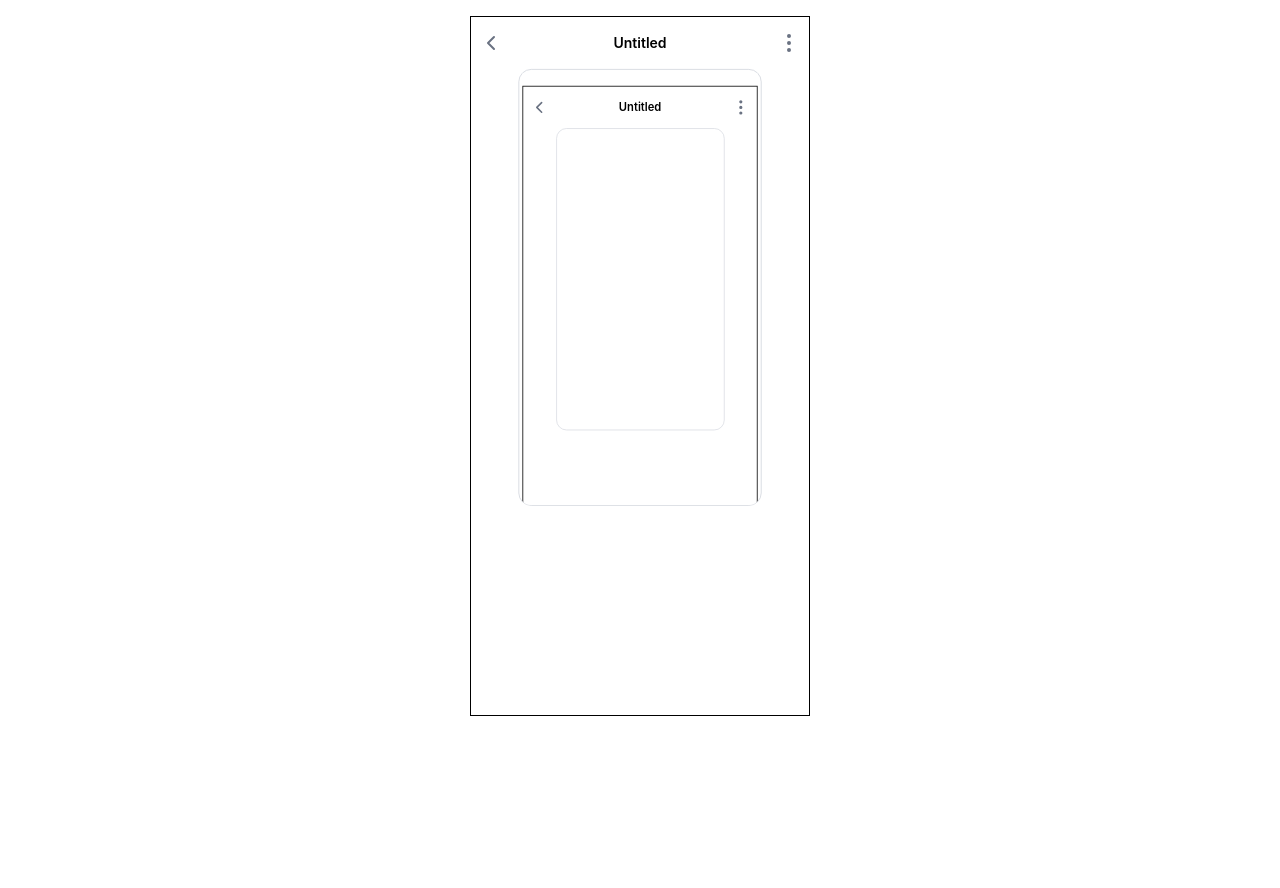
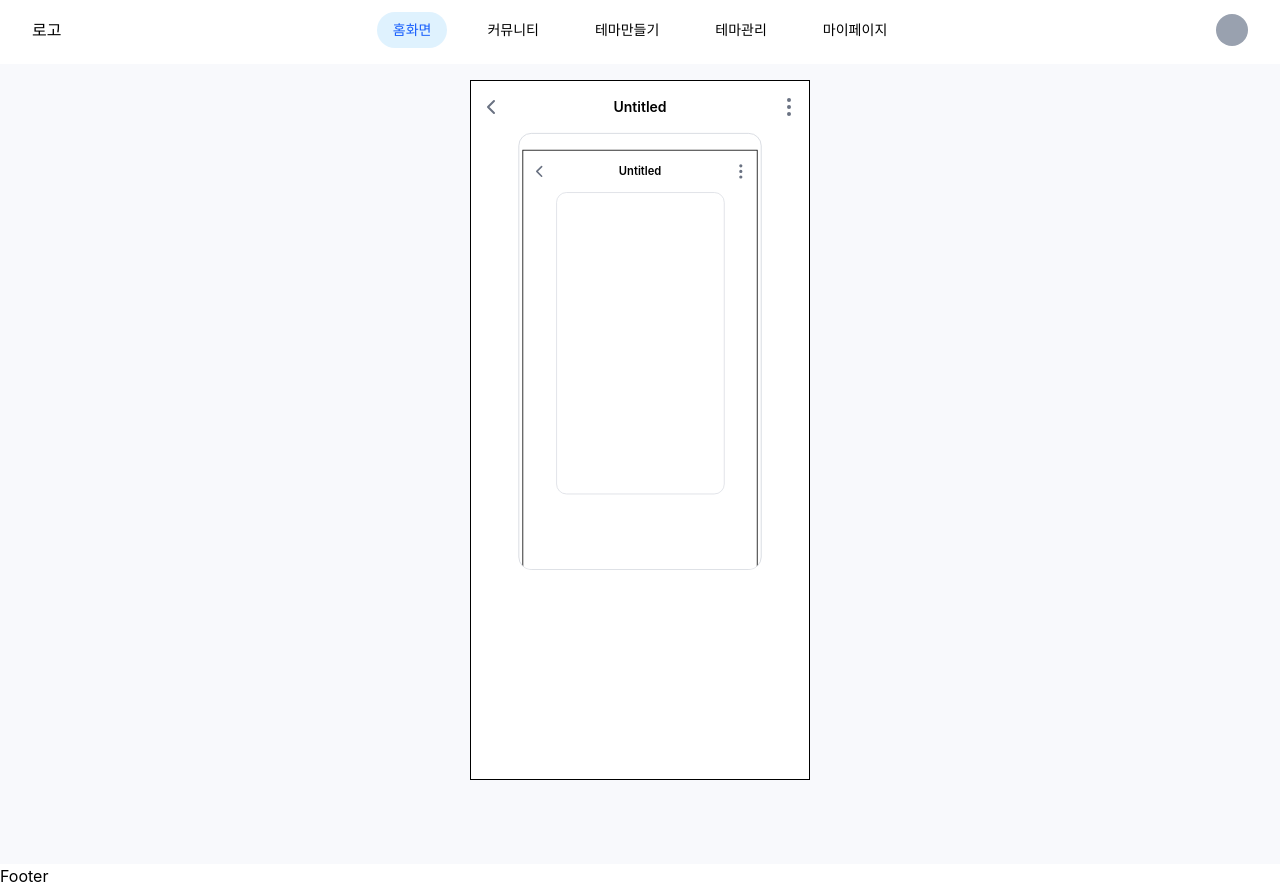
Before and after one commit to kakao-theme-maker/frontend, a React (Vite) app: page /themes/1/customize in a window 1280 px wide. Before the commit the page ends 800 px from the top, so only its background shows below. Built offline with nearby package versions, Linux system fonts and the light colour scheme.

Commit message:
feat: 네비게이션 및 푸터 컴포넌트 추가, 레이아웃 통합

```diff
--- /dev/null
+++ b/src/components/Footer.tsx
@@ -0,0 +1,6 @@
+
+export default function Footer() {
+  return (
+    <div max-w-360 mx-auto>Footer</div>
+  )
+}
--- /dev/null
+++ b/src/components/Nav.tsx
@@ -0,0 +1,29 @@
+import NavButton from "./NavButton";
+
+export default function Nav() {
+  return (
+    <nav className="fixed top-0 left-0 right-0 z-50 h-16 bg-white max-w-360 mx-auto">
+      <div className="w-full flex items-center py-3 px-8">
+        {/* 왼쪽 */}
+        <div className="flex-1">
+          <span>로고</span>
+        </div>
+
+        {/* 가운데 */}
+        <div className="flex items-center gap-6">
+          <NavButton label="홈화면" isSelected />
+          <NavButton label="커뮤니티" />
+          <NavButton label="테마만들기" />
+          <NavButton label="테마관리" />
+          <NavButton label="마이페이지" />
+        </div>
+
+        {/* 오른쪽 */}
+        <div className="flex-1 flex justify-end">
+          <div className="w-8 h-8 rounded-full bg-gray-400" />
+        </div>
+      </div>
+
+    </nav>
+  )
+}
--- /dev/null
+++ b/src/components/NavButton.tsx
@@ -0,0 +1,27 @@
+interface NavButtonProps {
+  label: string;
+  isSelected?: boolean;
+  onClick?: () => void;
+}
+
+export default function NavButton({
+  label,
+  isSelected = false,
+  onClick,
+}: NavButtonProps) {
+  return (
+    <button
+      onClick={onClick}
+      className={`
+        px-4 py-2 text-sm transition-colors
+        rounded-full
+        ${isSelected
+          ? "bg-sky-100 text-blue-600"
+          : "bg-transparent text-black"
+        }
+      `}
+    >
+      {label}
+    </button>
+  );
+}
--- a/src/layouts/MainLayout.tsx
+++ b/src/layouts/MainLayout.tsx
@@ -0,0 +1,17 @@
+import { Outlet } from "react-router-dom";
+import Nav from "@/components/Nav";
+import Footer from "@/components/Footer";
+
+export default function MainLayout() {
+  return (
+    <div className="relation min-h-screen flex flex-col pt-16 max-w-360 mx-auto ">
+      <Nav />
+
+      <main className="flex-1 bg-[#F8F9FC]">
+        <Outlet />
+      </main>
+
+      <Footer />
+    </div>
+  );
+}
--- a/src/pages/theme/customize/CustomizeLayout.tsx
+++ b/src/pages/theme/customize/CustomizeLayout.tsx
@@ -23,9 +23,9 @@ export default function CustomizeLayout() {
 
   return (
     <div>
-      <div className="flex min-h-screen items-start justify-center bg-white py-4">
+      <div className="flex min-h-screen items-start justify-center py-4">
         <div id="phone-root" ref={containerRef}
-          className="relative flex h-[700px] w-[340px] flex-col overflow-hidden border border-secondary-200">
+          className="relative flex h-[700px] w-[340px] flex-col overflow-hidden border border-secondary-200 bg-white">
           {/* 헤더 */}
           <div className="flex justify-between items-center p-2">
             <ChevronLeft size={24} className="s text-gray-500"
--- a/src/routes/AppRoutes.tsx
+++ b/src/routes/AppRoutes.tsx
@@ -5,18 +5,23 @@ import NotFound from "@/pages/NotFound";
 import ThemeList from "@/pages/theme/ThemeList";
 import ThemePreview from "@/pages/theme/ThemePreview";
 import { Route, Routes } from "react-router-dom";
+import MainLayout from "@/layouts/MainLayout";
 
 export default function AppRoutes() {
   return (
     <Routes>
+      <Route element={<MainLayout />}>
         <Route path="/" element={<Home />} />
 
         <Route path="/themes" element={<ThemeList />} />
         <Route path="/themes/:id/preview" element={<ThemePreview />} />
+
         <Route path="/themes/:id/customize" element={<CustomizeLayout />}>
           <Route index element={<CustomizeLayout />} />
           <Route path="chat" element={<CustomizeChat />} />
         </Route>
+      </Route>
+
       <Route path="*" element={<NotFound />} />
     </Routes>
   )
```
Lines whose indentation alone changed are shown as unchanged.
